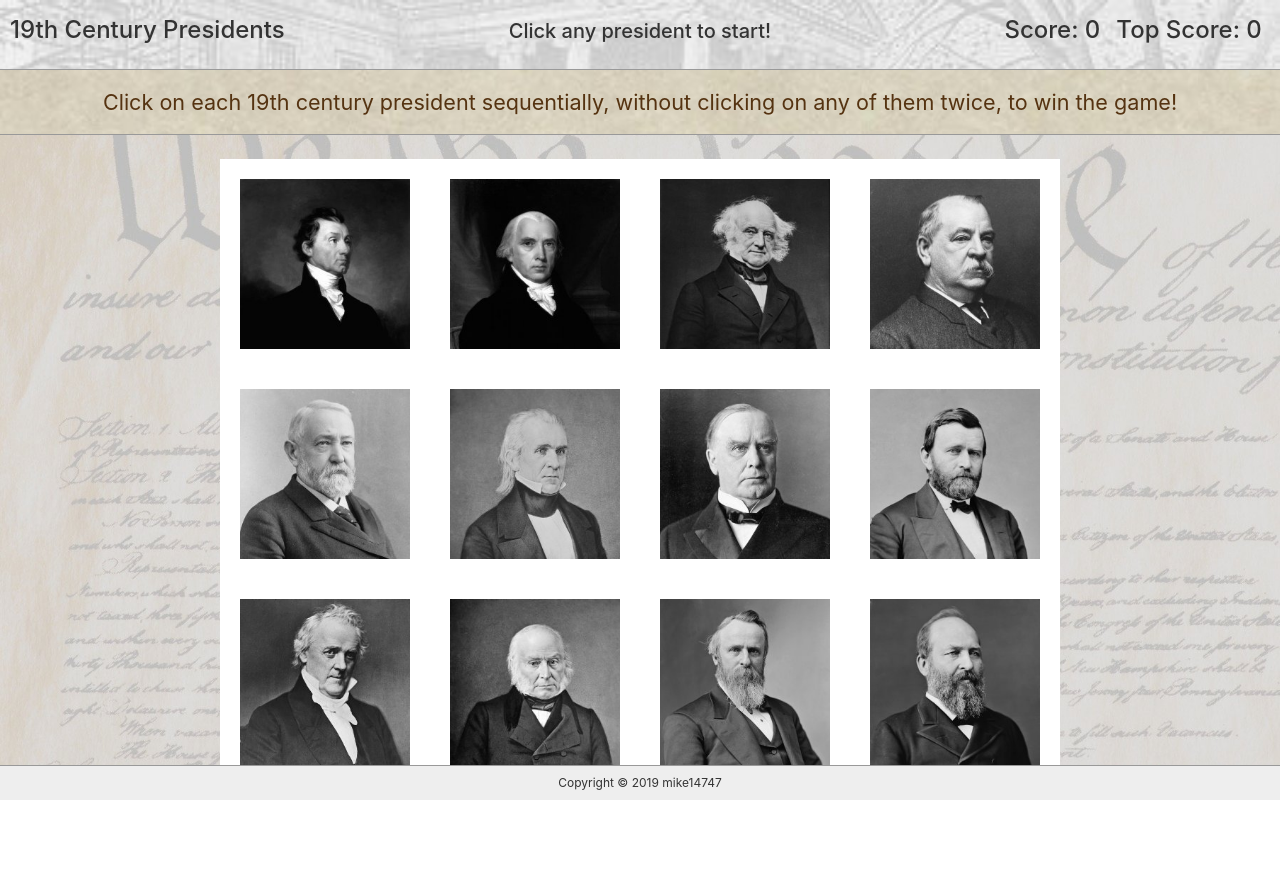
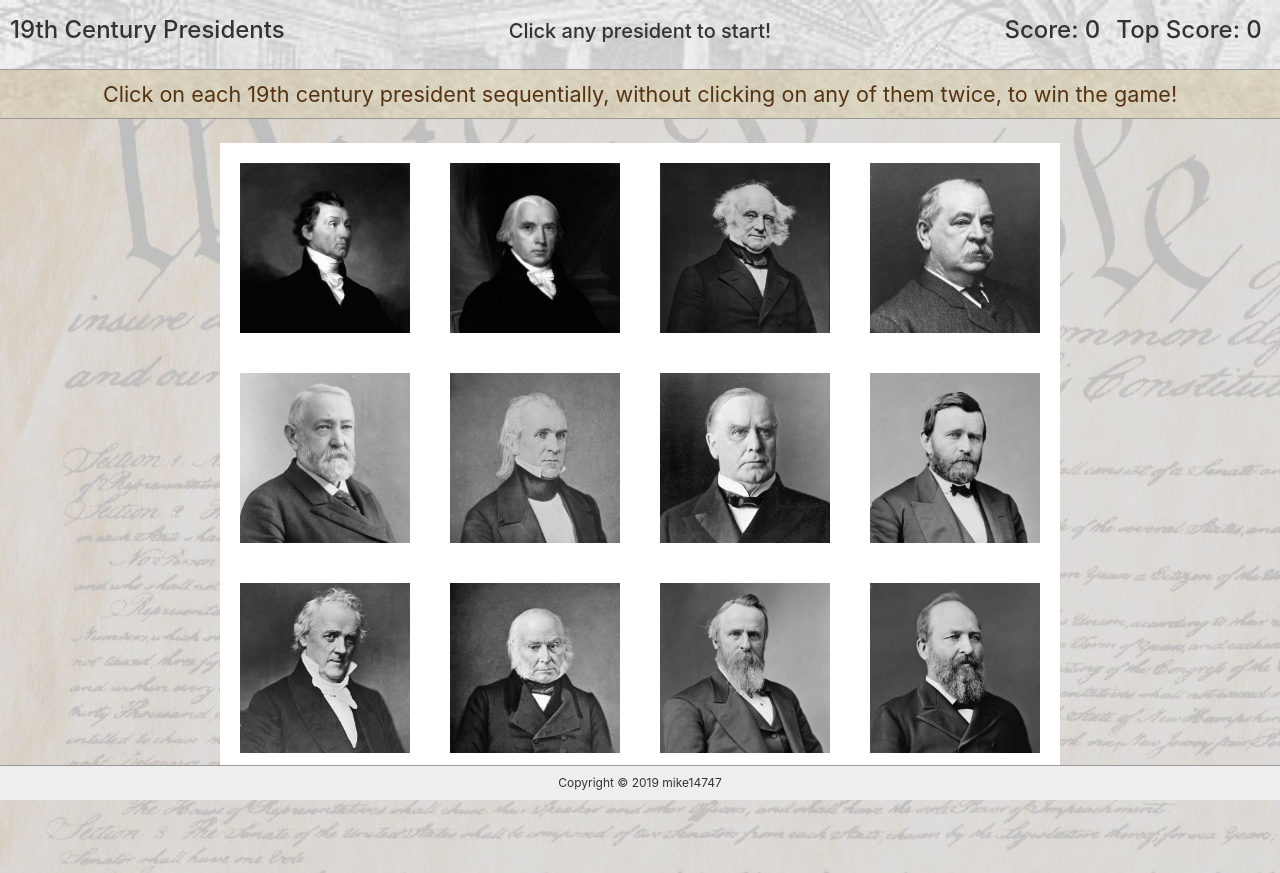
Before and after one commit to mike14747/react-clicky-game, a React (Create React App) app: page / in a window 1280 px wide. Before the commit the page ends 800 px from the top, so only its background shows below. Built offline with nearby package versions, Linux system fonts and the light colour scheme.

Commit message:
Tinkered with the footer and main div margins/padding.

```diff
--- a/src/App.js
+++ b/src/App.js
@@ -78,7 +78,7 @@ export default class App extends Component {
             <div>
                 <Header message={this.state.message} score={this.state.score} topScore={this.state.topScore} />
                 <Instructions />
-                <div className="d-flex flex-wrap justify-content-center mx-auto picContainer">
+                <div className="d-flex flex-wrap justify-content-center mx-auto picContainer mt-4">
                     {this.shuffleArray(this.state.pics).map(pic => (
                         <Pic key={pic.id} id={pic.id} image={pic.imageName} alt={pic.name} picClicked={this.picClicked} />
                     ))}
--- a/src/appStyles.css
+++ b/src/appStyles.css
@@ -1,6 +1,7 @@
 .picContainer  {
     max-width: 840px;
     background-color: #ffffff;
+    margin-bottom: 100px;
 }
 
 @media (max-width: 859.98px) {
--- a/src/components/Instructions/instructions.js
+++ b/src/components/Instructions/instructions.js
@@ -3,7 +3,7 @@ import './instructionsStyles.css';
 
 export default function Instructions() {
     return (
-        <div className="instFont instructionsDiv p-3 mb-4">
+        <div className="instFont instructionsDiv p-2">
             Click on each 19th century president sequentially, without clicking on any of them twice, to win the game!
         </div>
     );
--- a/src/components/footer.js
+++ b/src/components/footer.js
@@ -9,7 +9,7 @@ export default function Footer() {
     };
 
     return (
-        <footer style={styles} className="fixed-bottom d-flex align-items-center justify-content-center p-2 mt-4">
+        <footer style={styles} className="fixed-bottom d-flex align-items-center justify-content-center p-2">
             Copyright &#169; 2019 mike14747
             </footer>
     );
```
